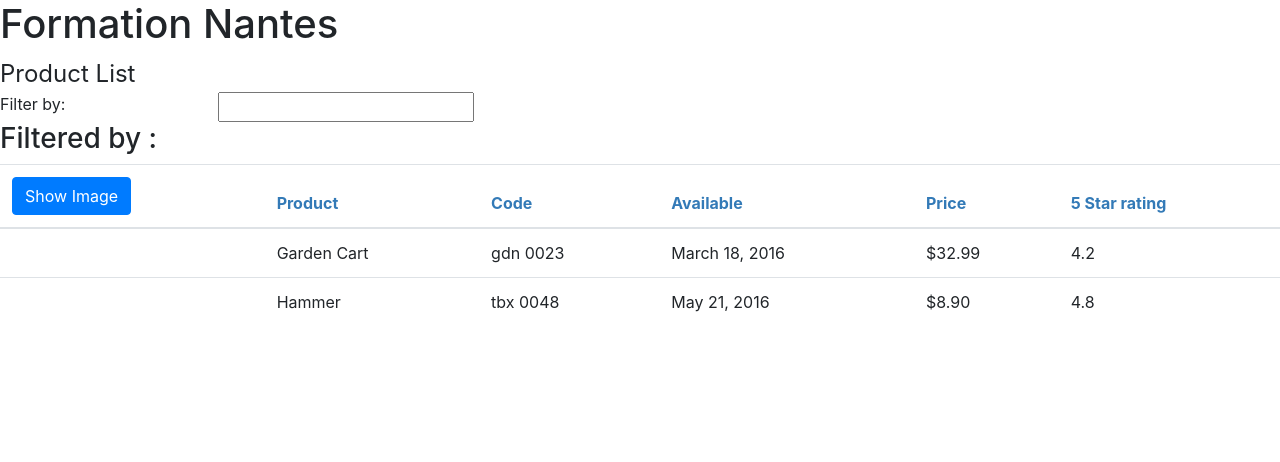
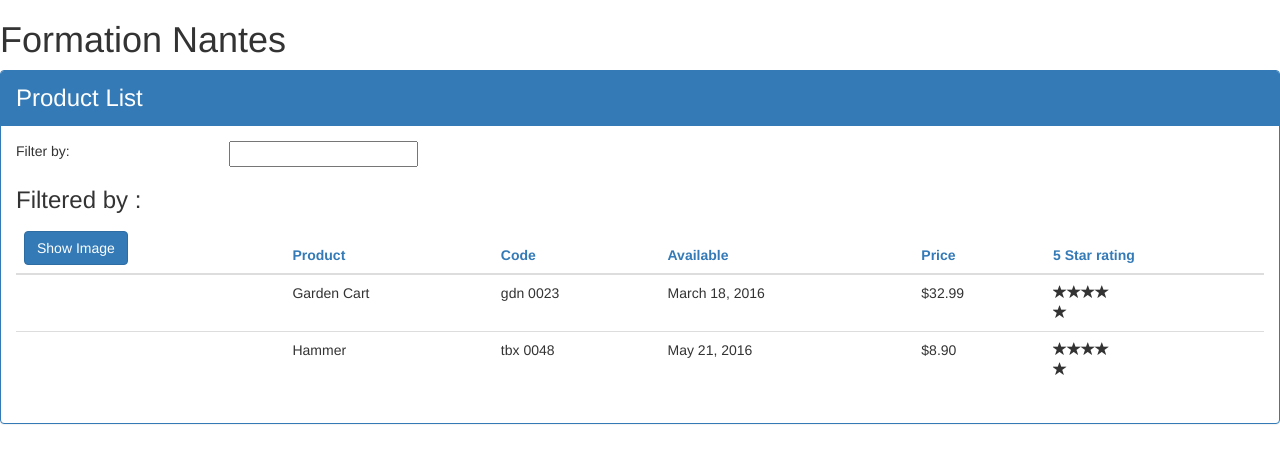
Before and after one commit to taktouk007/APM, an Angular app: page / in a window 1280 px wide. Shown: the top 462 px of the page. Built offline with nearby package versions, Linux system fonts and the light colour scheme.

Commit message:
Star rating avec @Input, @Output

```diff
--- a/angular.json
+++ b/angular.json
@@ -23,7 +23,7 @@
               "src/assets"
             ],
             "styles": [
-              "node_modules/bootstrap/dist/css/bootstrap.min.css",
+              "node_modules/bootstrap/dist/css/bootstrap.css",
               "src/styles.css"
             ],
             "scripts": []
--- a/package.json
+++ b/package.json
@@ -19,7 +19,7 @@
     "@angular/platform-browser": "~7.2.0",
     "@angular/platform-browser-dynamic": "~7.2.0",
     "@angular/router": "~7.2.0",
-    "bootstrap": "^4.3.1",
+    "bootstrap": "^3.3.7",
     "core-js": "^2.5.4",
     "rxjs": "~6.3.3",
     "tslib": "^1.9.0",
--- a/src/app/app.module.ts
+++ b/src/app/app.module.ts
@@ -6,13 +6,14 @@ import { AppComponent } from './app.component';
 import { WelcomeComponent } from './home/welcome.component';
 import { ProductListComponent } from './products/product-list.component';
 import { ConvertToSpacesPipe } from './shared/convert-to-space.pipe';
+import { StarRatingComponent } from './shared/star-rating.component';
 
 @NgModule({
   declarations: [
     AppComponent,
-    WelcomeComponent,
     ProductListComponent,
-    ConvertToSpacesPipe
+    ConvertToSpacesPipe,
+    StarRatingComponent
   ],
   imports: [
     BrowserModule,
--- a/src/app/products/product-list.component.html
+++ b/src/app/products/product-list.component.html
@@ -41,7 +41,12 @@
                         <td>{{product.productCode | lowercase | convertToSpaces: '-' }}</td>
                         <td>{{product.releaseDate}}</td>
                         <td>{{product.price | currency:'USD':true:'1.2-2'}}</td>
-                        <td>{{product.starRating}}</td>
+                        <td>
+                            <app-star
+                                [rating]='product.starRating'
+                                (ratingClicked) = 'onRatingClicked($event)'>
+                            </app-star>
+                        </td>
                     </tr>
                 </tbody>
             </table>
--- a/src/app/products/product-list.component.ts
+++ b/src/app/products/product-list.component.ts
@@ -1,4 +1,4 @@
-import { Component } from '@angular/core';
+import { Component, OnInit } from '@angular/core';
 import { IProduct } from './product';
 
 @Component({
@@ -6,7 +6,10 @@ import { IProduct } from './product';
     templateUrl : './product-list.component.html',
     styles : ['thead{color:#337AB7}']
 })
-export class ProductListComponent {
+export class ProductListComponent implements OnInit  {
+    ngOnInit(): void {
+        console.log("On init");
+    }
     pageTitle = 'Product List';
     imageWidth: number = 50;
     imageMargin: number = 2;
@@ -57,4 +60,8 @@ export class ProductListComponent {
         return this.products.filter((product : IProduct) =>
             product.productName.toLocaleLowerCase().indexOf(filterBy) !== -1);
     }
+
+    onRatingClicked(message: string) : void {
+        this.pageTitle = 'Product List : ' + message;
+    }
 }
--- /dev/null
+++ b/src/app/shared/star-rating.component.css
@@ -0,0 +1,6 @@
+.crop {
+    overflow : hidden;
+}
+div {
+    cursor: pointer;
+}
--- /dev/null
+++ b/src/app/shared/star-rating.component.html
@@ -0,0 +1,12 @@
+<div class="crop"
+    [style.width.px]="starWidth"
+    [title]="rating"
+    (click)='onClick()'>
+    <div style="width: 70px">
+        <span class="glyphicon glyphicon-star"></span>
+        <span class="glyphicon glyphicon-star"></span>
+        <span class="glyphicon glyphicon-star"></span>
+        <span class="glyphicon glyphicon-star"></span>
+        <span class="glyphicon glyphicon-star"></span>
+    </div>
+</div>
--- /dev/null
+++ b/src/app/shared/star-rating.component.ts
@@ -0,0 +1,21 @@
+import { Component, Input, OnChanges, Output, EventEmitter } from '@angular/core';
+
+@Component({
+    selector: 'app-star',
+    templateUrl : './star-rating.component.html',
+    styleUrls : ['./star-rating.component.css']
+})
+export class StarRatingComponent implements OnChanges {
+    @Input() rating: number;
+    starWidth: number;
+    @Output() ratingClicked : EventEmitter<string> =
+        new EventEmitter<string>();
+
+    onClick() : void {
+        this.ratingClicked.emit(`The rating ${this.rating} was clicked`);
+    }
+
+    ngOnChanges() : void {
+        this.starWidth = this.rating * 70 / 5;
+    }
+}
--- a/src/styles.css
+++ b/src/styles.css
@@ -1,5 +1,4 @@
 /* You can add global styles to this file, and also import other style files */
-@import '~bootstrap/dist/css/bootstrap.min.css';
 li {
     font-size: large;
 }
```
Also changed, not shown: 1 other file (tests, documents, lock files or other folders).
